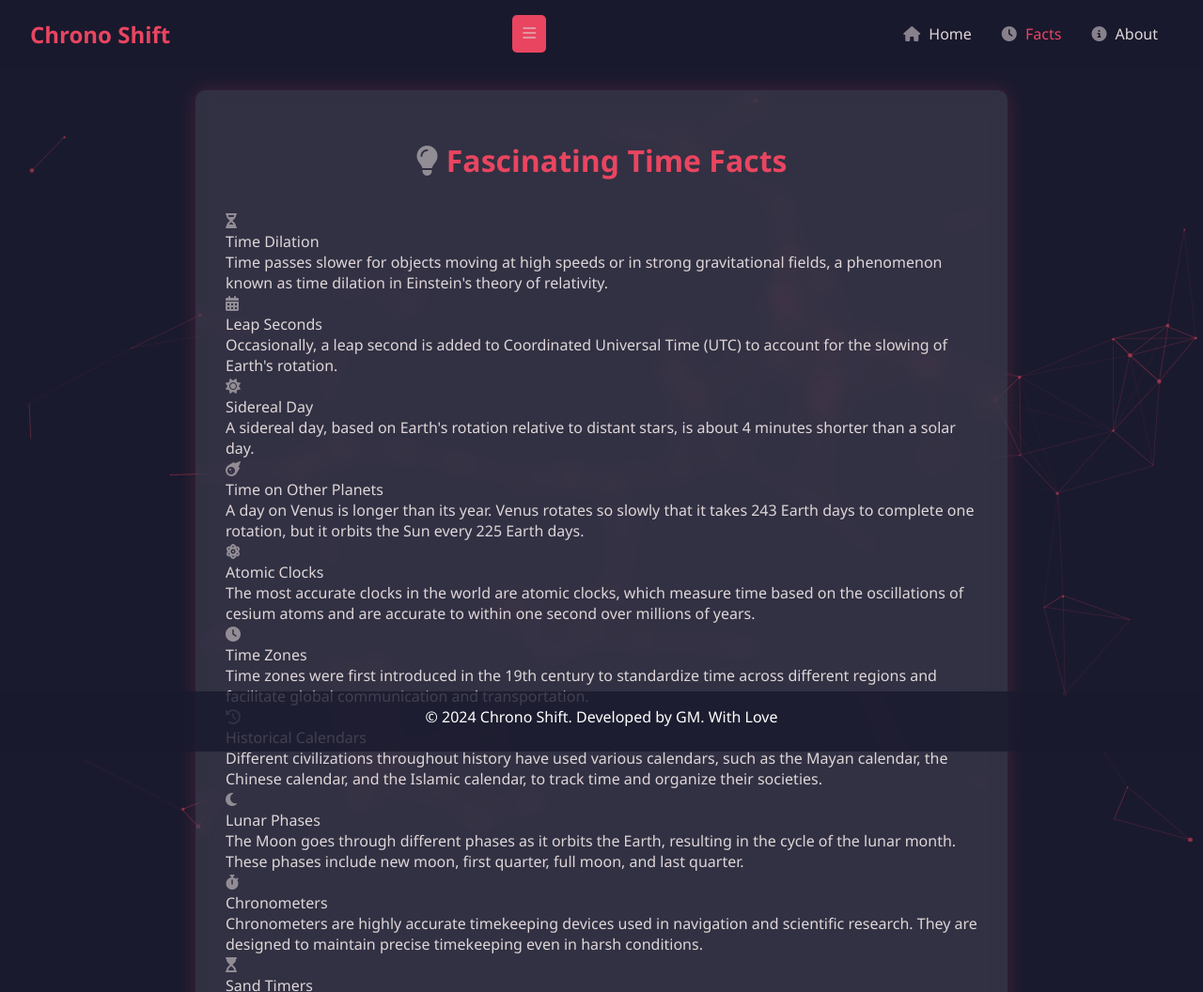
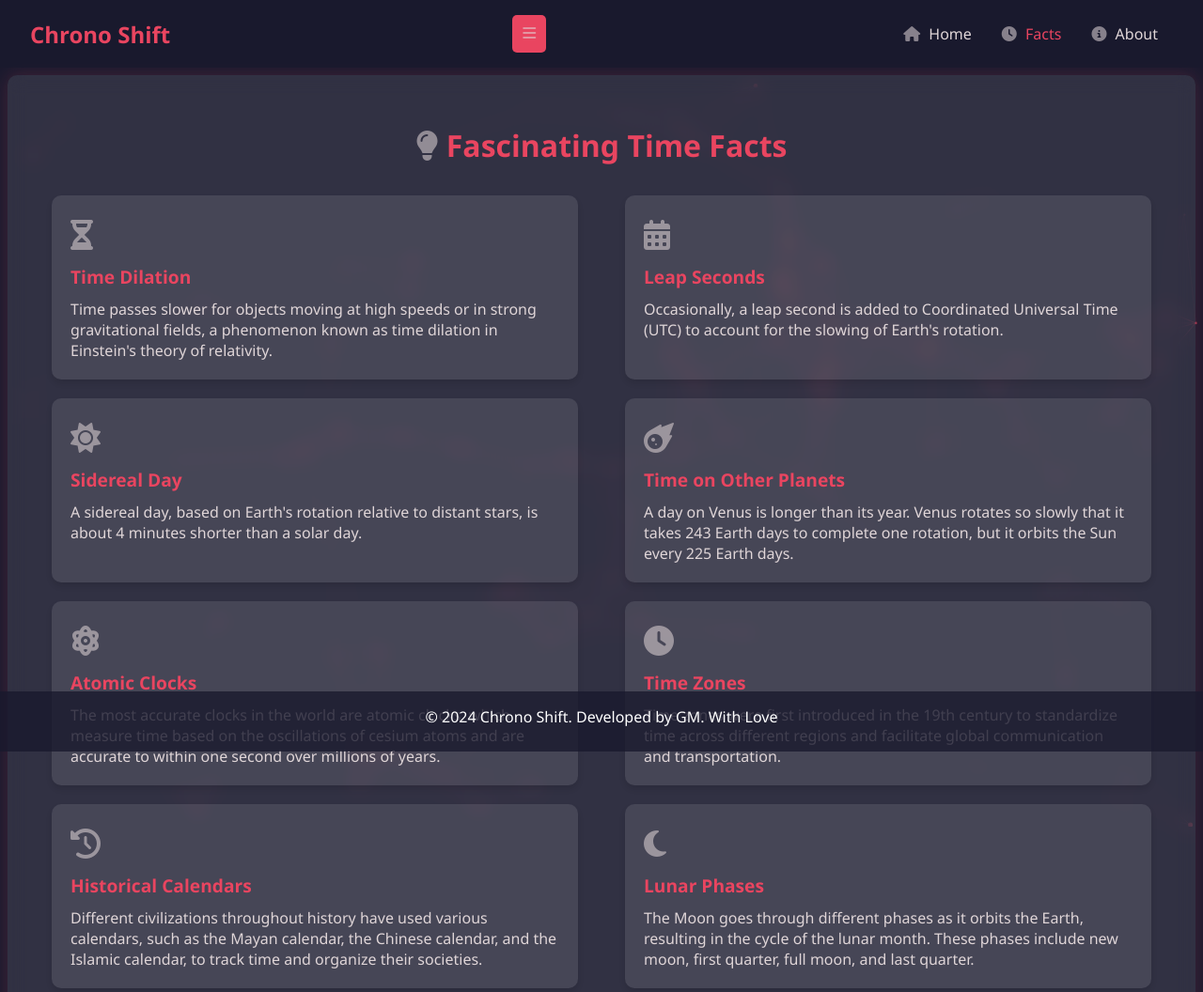
Before and after one commit to ghulammustafa06/chrono_shift_time_zone, a plain HTML site: page fact.html in a window 1280 px wide. Shown: the top 1056 px of the page at 94% size. Drawn offline with nearby package versions, Linux system fonts and the light colour scheme.

Commit message:
add a style fact cards

```diff
--- a/fact.css
+++ b/fact.css
@@ -106,3 +106,51 @@ nav ul li a i:hover::after {
 nav ul li i.active {
     color: var(--primary-color);
 }
+
+#particles-js {
+    position: fixed;
+    width: 100%;
+    height: 100%;
+    z-index: -1;
+}
+
+.container {
+    max-width: 1200px;
+    margin: 80px auto 0;
+    padding: 2rem;
+}
+
+.fact-container {
+    display: flex;
+    flex-wrap: wrap;
+    justify-content: space-around;
+    gap: 20px;
+}
+
+.fact-card {
+    background-color: var(--card-background);
+    border-radius: 10px;
+    padding: 20px;
+    width: calc(45% - 20px);
+    min-width: 250px;
+    box-shadow: 0 4px 6px rgba(0, 0, 0, 0.1);
+    transition: transform 0.3s ease, box-shadow 0.3s ease;
+}
+
+.fact-card:hover {
+    transform: translateY(-5px);
+    box-shadow: 0 6px 12px rgba(0, 0, 0, 0.15);
+}
+
+.fact-icon {
+    font-size: 2rem;
+    color: var(--primary-color);
+    margin-bottom: 10px;
+}
+
+.fact-title {
+    font-size: 1.2rem;
+    font-weight: bold;
+    color: var(--primary-color);
+    margin-bottom: 10px;
+}
```
